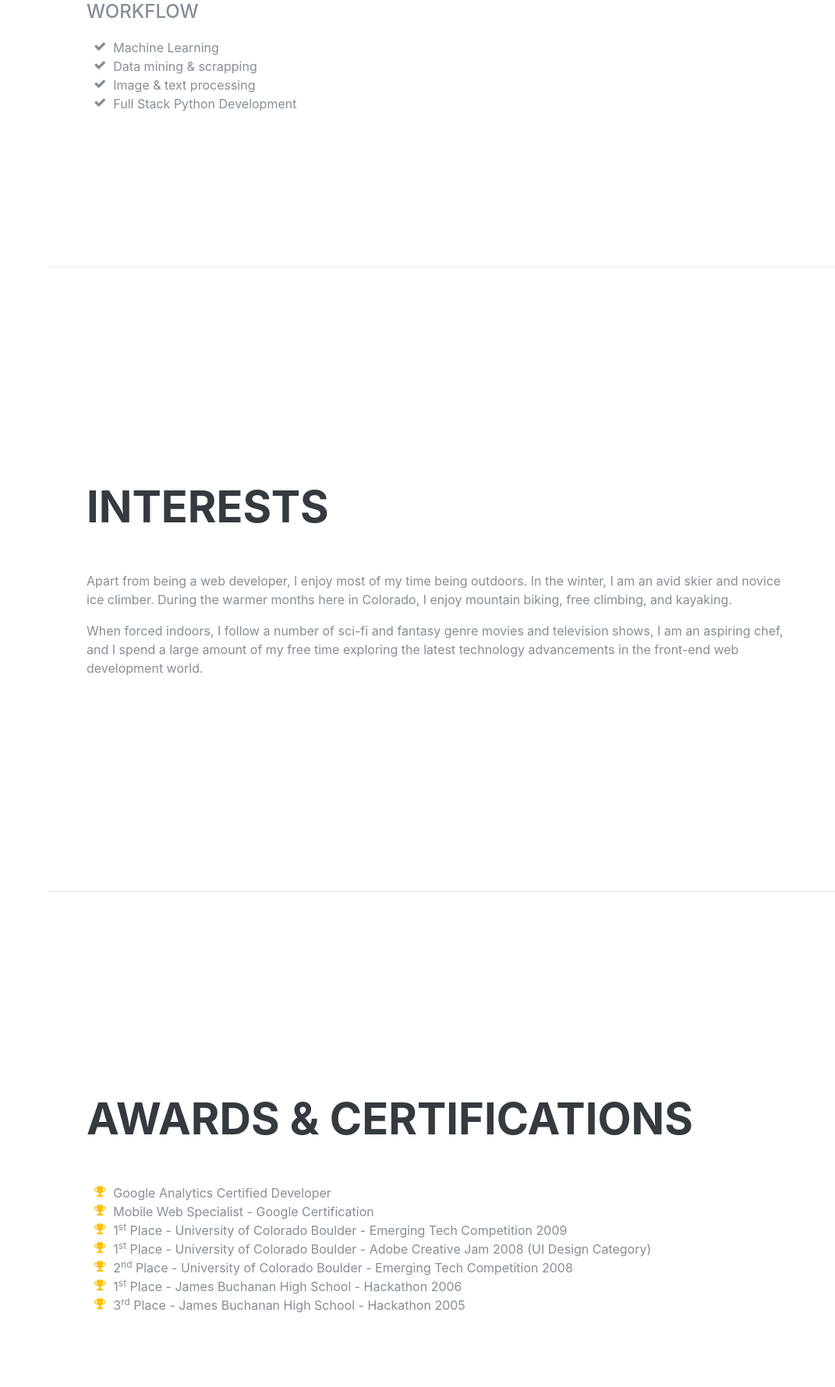
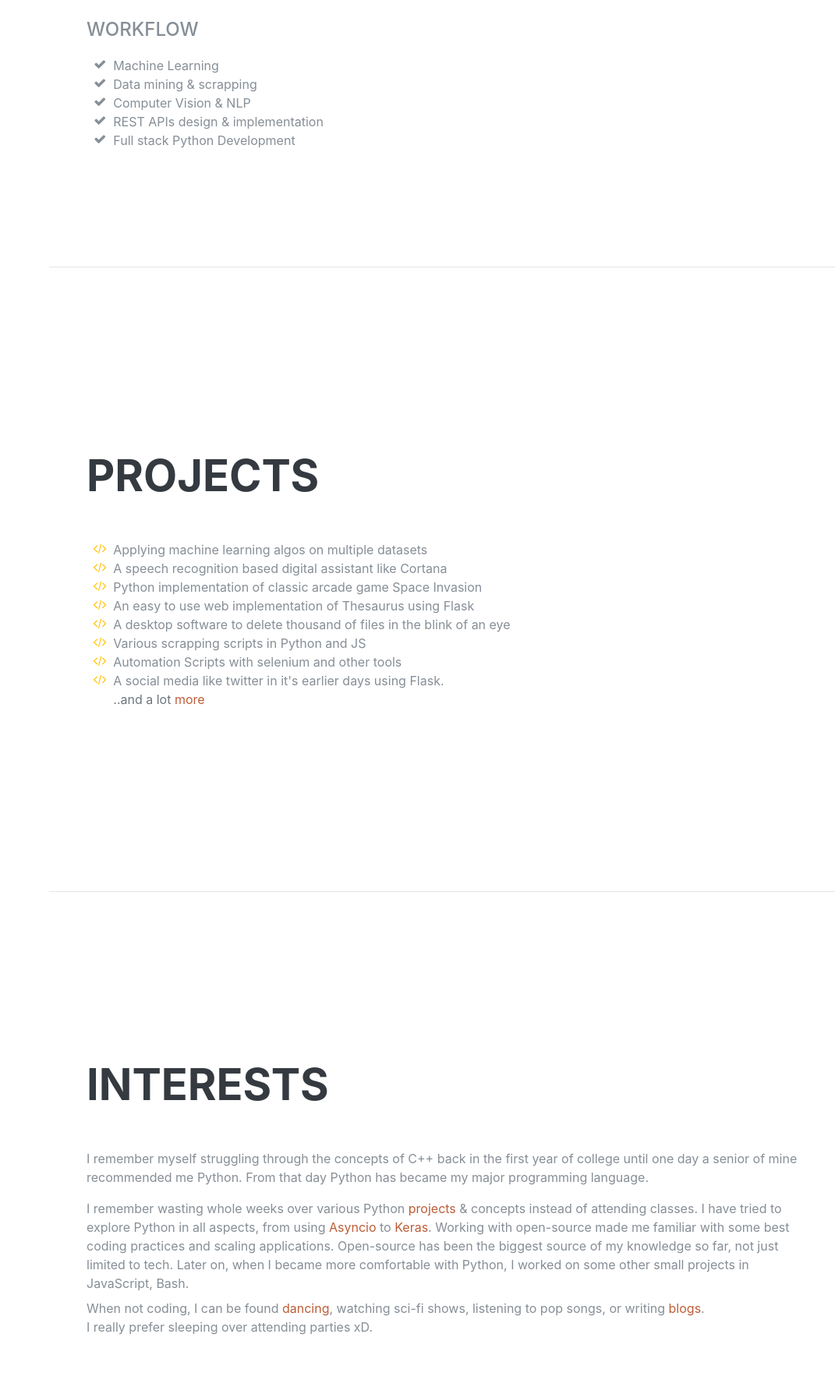
Before and after one commit to ab-anand/Heroku-Testing, a Flask app: page / in a window 1280 px wide. Shown: the part 2861-4640 px from the top of the page at 78% size, without its empty margins (209-1280 px from the left). Run offline with Flask 2, Linux system fonts and the light colour scheme; some libraries are stand-ins or nearby versions; some web fonts are replaced.

Commit message:
version 1.0 done :D

```diff
--- a/app.py
+++ b/app.py
@@ -1,11 +1,13 @@
 from flask import (Flask, request, render_template,
                    session, flash, redirect, url_for)
+from info import projects, skills, tools
+
 
 app = Flask(__name__)
 
 @app.route('/')
 def index():
-	return render_template('index.html')
+	return render_template('index.html', projects=projects, skills=skills, tools=tools)
 
 if __name__ == '__main__':
 	app.run(port=8000, debug=True)
--- a/templates/index.html
+++ b/templates/index.html
@@ -20,6 +20,7 @@
     <link href="https://fonts.googleapis.com/css?family=Muli:400,400i,800,800i" rel="stylesheet">
     <link href="../static/vendor/fontawesome-free/css/all.min.css" rel="stylesheet">
     <link rel="stylesheet" href="https://stackpath.bootstrapcdn.com/font-awesome/4.7.0/css/font-awesome.min.css">
+    <link rel="shortcut icon" type="image/png" href="../static/img/brackets.png"/>
 
     <!-- Custom styles for this template -->
     <link href="../static/css/resume.min.css" rel="stylesheet">
@@ -44,19 +45,19 @@
             <a class="nav-link js-scroll-trigger" href="#about">About</a>
           </li>
           <li class="nav-item">
-            <a class="nav-link js-scroll-trigger" href="#experience">Experience</a>
+            <a class="nav-link js-scroll-trigger" href="#education">Education</a>
           </li>
           <li class="nav-item">
-            <a class="nav-link js-scroll-trigger" href="#education">Education</a>
+            <a class="nav-link js-scroll-trigger" href="#experience">Experience</a>
           </li>
           <li class="nav-item">
             <a class="nav-link js-scroll-trigger" href="#skills">Skills</a>
           </li>
           <li class="nav-item">
-            <a class="nav-link js-scroll-trigger" href="#interests">Interests</a>
+            <a class="nav-link js-scroll-trigger" href="#projects">Projects</a>
           </li>
           <li class="nav-item">
-            <a class="nav-link js-scroll-trigger" href="#awards">Projects</a>
+            <a class="nav-link js-scroll-trigger" href="#interests">Interests</a>
           </li>
         </ul>
       </div>
@@ -73,9 +74,7 @@
             <a href="mailto:abhinavanand1905@gmail.com">abhinavanand1905@gmail.com</a>
           </div>
           <p class="lead mb-5">Hello, I am a 4<sup>th</sup> year undergrad. I spend most of my time toying
-                              <br/>the underlying structures of technologies and trying to create something amazing out of it.
-                              <br/>
-                              When not writing code, I can be found <a href="https://www.youtube.com/playlist?list=PLVCy_WceGl-ciddFNOUA3avdSPBBOuHC2" target="_blank">dancing</a>, watching Sci-Fi shows, listening to pop songs.
+                              <br/>the underlying structures of technologies in the world of zero's and one's.
                             </p>
           <div class="social-icons">
             <a href="https://www.linkedin.com/in/abhinavanand003/" target="_blank">
@@ -96,6 +95,38 @@
 
       <hr class="m-0">
 
+      <section class="resume-section p-3 p-lg-5 d-flex flex-column" id="education">
+        <div class="my-auto">
+          <h2 class="mb-5">Education</h2>
+
+          <div class="resume-item d-flex flex-column flex-md-row mb-5">
+            <div class="resume-content mr-auto">
+              <h3 class="mb-0">ABV - Indian Institute of Information Technology and Management, Gwalior</h3>
+              <div class="subheading mb-3">(B.Tech + M.Tech) Dual Degree</div>
+              <div>Information Technology</div>
+
+            </div>
+            <div class="resume-date text-md-right">
+              <span class="text-primary">2015 - 2020</span>
+            </div>
+          </div>
+
+          <div class="resume-item d-flex flex-column flex-md-row">
+            <div class="resume-content mr-auto">
+              <h3 class="mb-0">Progressive Central High School, Patsa, Bihar</h3>
+              <div clas="subheading mb-3">Class 12<sup>th</sup></div>
+
+            </div>
+            <div class="resume-date text-md-right">
+              <span class="text-primary">2012 - 2014</span>
+            </div>
+          </div>
+
+        </div>
+      </section>
+
+      <hr class="m-0">
+
       <section class="resume-section p-3 p-lg-5 d-flex flex-column" id="experience">
         <div class="my-auto">
           <h2 class="mb-5">Experience</h2>
@@ -104,7 +135,7 @@
             <div class="resume-content mr-auto">
               <h3 class="mb-0">Data Science Intern</h3>
               <div class="subheading mb-3">GrabOn, Hyderabad</div>
-              <p>Developed a Chatbot to engage public interaction with the products and activities.
+              <p>Built a Chatbot to engage public interaction with the products and activities.
                 <br/> Used DialogFlow by Google for Natural Language Processing
               and Flask for backend.</p>
             </div>
@@ -117,37 +148,6 @@
 
       </section>
 
-      <hr class="m-0">
-
-      <section class="resume-section p-3 p-lg-5 d-flex flex-column" id="education">
-        <div class="my-auto">
-          <h2 class="mb-5">Education</h2>
-
-          <div class="resume-item d-flex flex-column flex-md-row mb-5">
-            <div class="resume-content mr-auto">
-              <h3 class="mb-0">ABV - Indian Institute of Information Technology and Management, Gwalior</h3>
-              <div class="subheading mb-3">(B.Tech + M.Tech) Dual Degree</div>
-              <div>Information Technology</div>
-
-            </div>
-            <div class="resume-date text-md-right">
-              <span class="text-primary">May 2015 - May 2020</span>
-            </div>
-          </div>
-
-          <div class="resume-item d-flex flex-column flex-md-row">
-            <div class="resume-content mr-auto">
-              <h3 class="mb-0">Progressive Central High School</h3>
-              <div clas="subheading mb-3">Class 12<sup>th</sup></div>
-              <div>GPA: 8.8</div>
-            </div>
-            <div class="resume-date text-md-right">
-              <span class="text-primary">April 2012 - April 2014</span>
-            </div>
-          </div>
-
-        </div>
-      </section>
 
       <hr class="m-0">
 
@@ -157,99 +157,65 @@
 
           <div class="subheading mb-3">Programming Languages &amp; Tools</div>
           <ul class="list-inline dev-icons">
+            {% for tool in tools %}
             <li class="list-inline-item">
-              <img src="../static/img/tensorflow.png" height="60"></img>
+              <img src="../static/img/{{ tool }}" height="60"></img>
             </li>
-            <li class="list-inline-item">
-              <img src="../static/img/mongo.png" height="60"></img>
-            </li>
-            <li class="list-inline-item">
-              <img src="../static/img/opencv.png" height="60"></img>
-            </li>
-            <li class="list-inline-item">
-              <img src="../static/img/flask.png" height="70"></img>
-            </li>
-            <li class="list-inline-item">
-              <img src="../static/img/postgres.png" height="60"></img>
-            </li>
-            <li class="list-inline-item">
-              <img src="../static/img/javascript.png" height="60"></img>
-            </li>
-            <li class="list-inline-item">
-              <img src="../static/img/python.png" height="60"></img>
-            </li>
-            <li class="list-inline-item">
-              <img src="../static/img/django.png" height="60"></img>
-            </li>
-            <li class="list-inline-item">
-              <img src="../static/img/scikit.png" height="60"></img>
-            </li>
-            <li class="list-inline-item">
-              <img src="../static/img/bootstrap.png" height="60"></img>
-            </li>
+            {% endfor %}
           </ul>
 
           <div class="subheading mb-3">Workflow</div>
           <ul class="fa-ul mb-0">
+            {% for skill in skills %}
             <li>
               <i class="fa-li fa fa-check"></i>
-              Machine Learning</li>
-            <li>
-              <i class="fa-li fa fa-check"></i>
-              Data mining &amp; scrapping</li>
-            <li>
-              <i class="fa-li fa fa-check"></i>
-              Image &amp; text processing</li>
-            <li>
-              <i class="fa-li fa fa-check"></i>
-              Full Stack Python Development</li>
+              {{ skill }}</li>
+            {% endfor %}
           </ul>
         </div>
       </section>
 
       <hr class="m-0">
 
+
+      <section class="resume-section p-3 p-lg-5 d-flex flex-column" id="projects">
+        <div class="my-auto">
+          <h2 class="mb-5">Projects</h2>
+          <ul class="fa-ul mb-0">
+            {% for project in projects %}
+            <li>
+              <i class="fa-li fa fa-code text-warning"></i>
+              {{ project }}
+            </li>
+            {% endfor %}
+            <span class="text-muted">..and a lot <a href="https://github.com/ab-anand" target="_blank">more</a></span>
+
+          </ul>
+        </div>
+
+      </section>
+      <hr class="m-0">
+
       <section class="resume-section p-3 p-lg-5 d-flex flex-column" id="interests">
         <div class="my-auto">
           <h2 class="mb-5">Interests</h2>
-          <p>Apart from being a web developer, I enjoy most of my time being outdoors. In the winter, I am an avid skier and novice ice climber. During the warmer months here in Colorado, I enjoy mountain biking, free climbing, and kayaking.</p>
-          <p class="mb-0">When forced indoors, I follow a number of sci-fi and fantasy genre movies and television shows, I am an aspiring chef, and I spend a large amount of my free time exploring the latest technology advancements in the front-end web development world.</p>
-        </div>
-      </section>
+          <p>I remember myself struggling through the concepts of C++ back in the first year of college until one day
+          a senior of mine recommended me Python. From that day Python has became my major programming language.
+          </p>
 
-      <hr class="m-0">
-
-      <section class="resume-section p-3 p-lg-5 d-flex flex-column" id="awards">
-        <div class="my-auto">
-          <h2 class="mb-5">Awards &amp; Certifications</h2>
-          <ul class="fa-ul mb-0">
-            <li>
-              <i class="fa-li fa fa-trophy text-warning"></i>
-              Google Analytics Certified Developer</li>
-            <li>
-              <i class="fa-li fa fa-trophy text-warning"></i>
-              Mobile Web Specialist - Google Certification</li>
-            <li>
-              <i class="fa-li fa fa-trophy text-warning"></i>
-              1<sup>st</sup>
-              Place - University of Colorado Boulder - Emerging Tech Competition 2009</li>
-            <li>
-              <i class="fa-li fa fa-trophy text-warning"></i>
-              1<sup>st</sup>
-              Place - University of Colorado Boulder - Adobe Creative Jam 2008 (UI Design Category)</li>
-            <li>
-              <i class="fa-li fa fa-trophy text-warning"></i>
-              2<sup>nd</sup>
-              Place - University of Colorado Boulder - Emerging Tech Competition 2008</li>
-            <li>
-              <i class="fa-li fa fa-trophy text-warning"></i>
-              1<sup>st</sup>
-              Place - James Buchanan High School - Hackathon 2006</li>
-            <li>
-              <i class="fa-li fa fa-trophy text-warning"></i>
-              3<sup>rd</sup>
-              Place - James Buchanan High School - Hackathon 2005</li>
-          </ul>
+          <p class="mb-0">I remember wasting whole weeks over various Python
+            <a href="https://github.com/ab-anand" target="_blank">projects</a> & concepts instead of attending classes. I have
+        tried to explore Python in all aspects, from using
+        <a href="https://docs.python.org/3/library/asyncio.html" target="_blank">Asyncio</a> to
+        <a href="https://keras.io/" target="_blank">Keras</a>.
+        Working with open-source made me familiar with some best coding practices and scaling applications. Open-source has
+        been the biggest source of my knowledge so far, not just limited to tech. Later on, when I became more comfortable with Python, I worked on some other small projects in JavaScript, Bash.
+          </p>
+          <p class="pt-2">
+            When not coding, I can be found
+            <a href="https://www.youtube.com/playlist?list=PLVCy_WceGl-ciddFNOUA3avdSPBBOuHC2" target="_blank">dancing</a>, watching sci-fi shows, listening to pop songs, or writing <a href="https://medium.com/@abhinavanand_71813" target="_blank">blogs</a>.
+            <br/>I really prefer sleeping over attending parties xD.
+          </p>
         </div>
       </section>
 
```
Also changed, not shown: info.py (added, +45 -0 lines), static/img/1profile.jpg (deleted), static/img/flask.jpg (deleted), static/img/flask.png, static/img/javascript.png, static/img/mongo.jpg (deleted).
